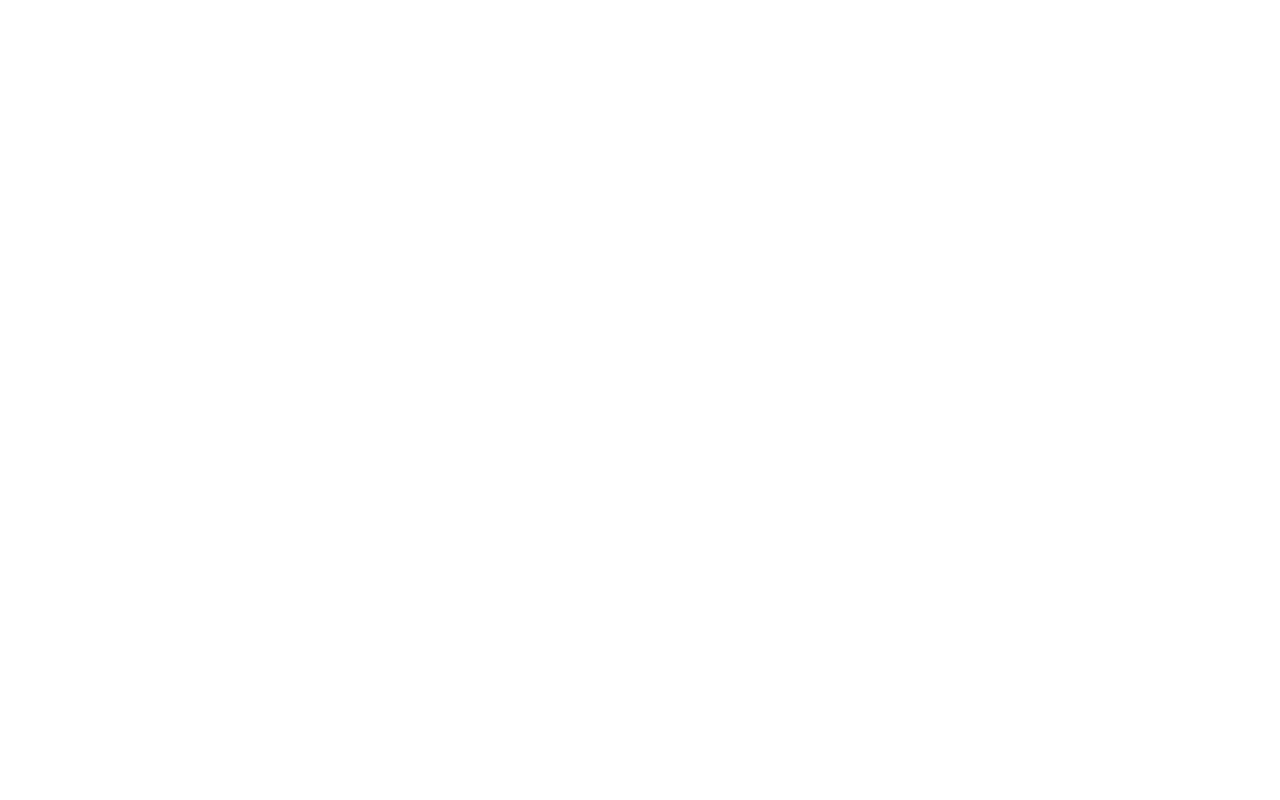
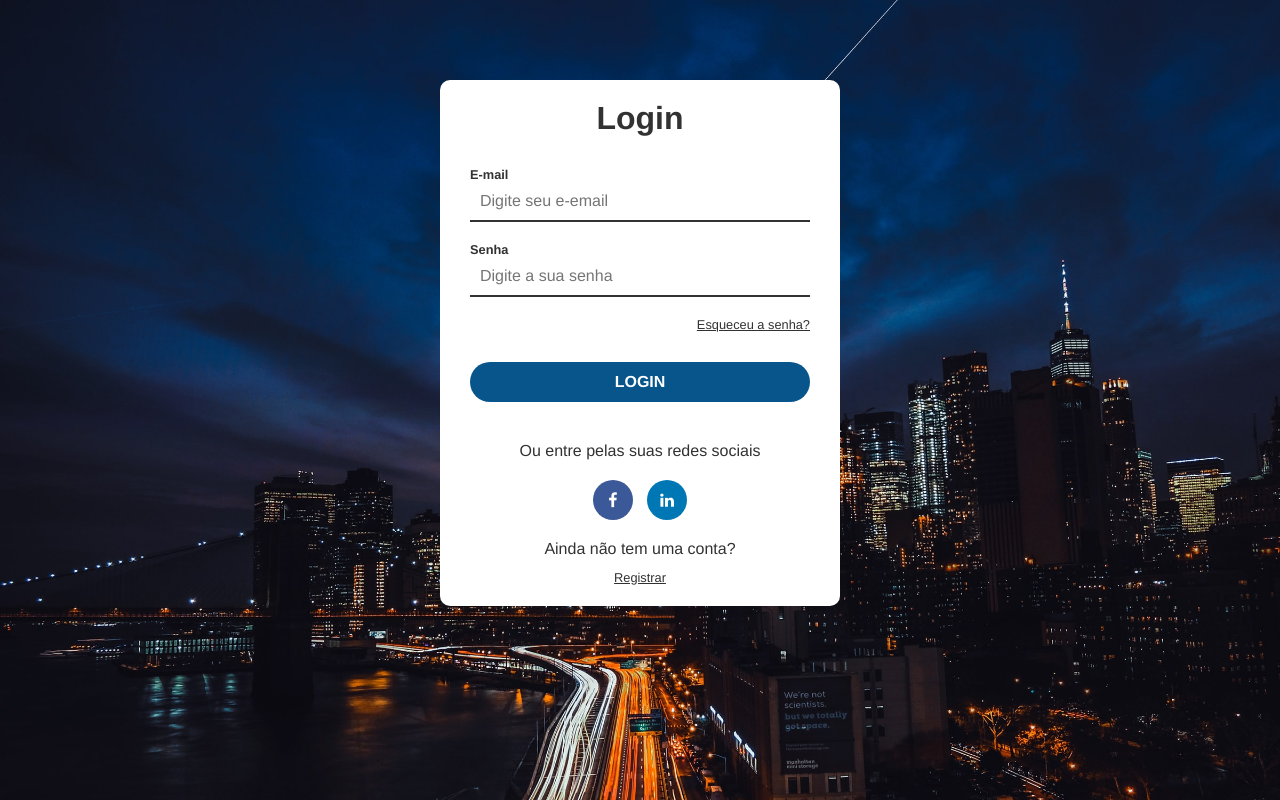
Before and after one commit to joaopcnogueira/tela-de-login-html-css, a plain HTML site: page index.html in a window 1280 px wide. Drawn offline with Linux system fonts and the light colour scheme.

Commit message:
tela de login com html e css

```diff
--- /dev/null
+++ b/css/styles.css
@@ -0,0 +1,122 @@
+/* Geral */
+
+* {
+    margin: 0;
+    padding: 0;
+    box-sizing: border-box;
+    font-family: Helvetica;
+    color: #323232;
+    border: none;
+}
+
+body {
+    background-image: url('../img/background.jpg');
+    background-size: cover;
+}
+
+textarea:focus, input:focus {
+    outline: none;
+}
+
+a {
+    font-size: .8rem;
+}
+
+a:hover {
+    color: #08558b;
+}
+
+/* Container login */
+
+#login-container {
+    background-color: #FFF;
+    width: 400px;
+    margin-left: auto;
+    margin-right: auto;
+    padding: 20px 30px;
+    margin-top: 10vh;
+    border-radius: 10px;
+    text-align: center;
+}
+
+/* Formulário */
+
+form {
+    margin-top: 30px;
+    margin-bottom: 40px;
+}
+
+label, input {
+    display: block;
+    width: 100%;
+    text-align: left;
+}
+
+label {
+    font-weight: bold;
+    font-size: .8rem;
+}
+
+input {
+    border-bottom: 2px solid #323232;
+    padding: 10px;
+    font-size: 1rem;
+    margin-bottom: 20px;
+}
+
+input:focus {
+    border-bottom: 2px solid #08558b;
+}
+
+#forgot-pass {
+    text-align: right;
+    display: block;
+}
+
+input[type="submit"] {
+    text-align: center;
+    text-transform: uppercase;
+    font-weight: bold;
+    border: none;
+    height: 40px;
+    border-radius: 20px;
+    margin-top: 30px;
+    color: #FFF;
+    background-color: #08558b;
+    cursor: pointer;
+}
+
+input[type="submit"]:hover {
+    background-color: #1b223c;
+    transition: .5s;
+}
+
+/* Redes Sociais */
+
+#social-container, #social-container p {
+    margin-bottom: 20px;
+}
+
+#social-container i {
+    height: 40px;
+    width: 40px;
+    border-radius: 50%;
+    line-height: 40px;
+    color: #FFF;
+    margin: 0 5px;
+    cursor: pointer;
+}
+
+.fa-facebook-f {
+    background-color: #3b5998;
+}
+
+.fa-linkedin {
+    background-color: #0077b5;
+}
+
+/* Registrar */
+
+#register-container p {
+    margin-bottom: 10px;
+}
--- a/index.html
+++ b/index.html
@@ -5,8 +5,34 @@
     <meta http-equiv="X-UA-Compatible" content="IE=edge">
     <meta name="viewport" content="width=device-width, initial-scale=1.0">
     <title>Login</title>
+
+    <link rel="stylesheet" href="https://stackpath.bootstrapcdn.com/font-awesome/4.7.0/css/font-awesome.min.css">
+    <link rel="stylesheet" href="css/styles.css">
 </head>
+
 <body>
 
+    <div id="login-container">
+        <h1>Login</h1>
+        <form action="">
+            <label for="email">E-mail</label>
+            <input type="email" name="email" id="email" placeholder="Digite seu e-email" autocomplete="off">
+            <label for="password">Senha</label>
+            <input type="password" name="password" id="password" placeholder="Digite a sua senha">
+            <a href="#" id="forgot-pass">Esqueceu a senha?</a>
+            <input type="submit" value="Login">
+        </form>
+        <div id="social-container">
+            <p>Ou entre pelas suas redes sociais</p>
+            <i class="fa fa-facebook-f"></i>
+            <i class="fa fa-linkedin"></i>
+        </div>
+        <div id="register-container">
+            <p>Ainda não tem uma conta?</p>
+            <a href="#">Registrar</a>
+        </div>
+    </div>
+
 </body>
+
 </html>
```
Also changed, not shown: img/background.jpg (added), 1 other file.
